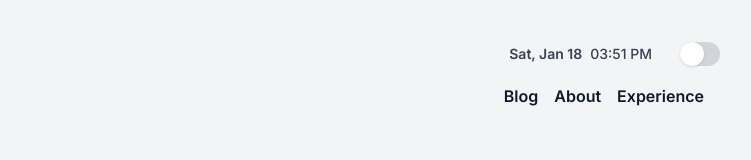
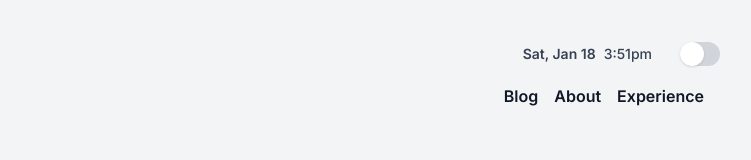
Before and after one commit to elt0nxale/elton, a Next.js app: page / in a window 1280 px wide. Shown: the top 160 px of the page, without its empty margins (272-1023 px from the left). Built offline with nearby package versions, Linux system fonts and the light colour scheme.

Commit message:
fix: hydration error on localDateTime formatting

```diff
--- a/src/app/blog/page.tsx
+++ b/src/app/blog/page.tsx
@@ -13,12 +13,15 @@ interface PostData {
 
 export default function Blog() {
     const [posts, setPosts] = useState<PostData[]>([]);
+    const [loading, setLoading] = useState<boolean>(true);
 
     useEffect(() => {
         async function fetchPosts() {
+            setLoading(true);
             const response = await fetch('/api/posts');
             const data = await response.json();
             setPosts(data);
+            setLoading(false);
         }
         fetchPosts();
     }, []);
@@ -29,7 +32,10 @@ export default function Blog() {
             <p className="mt-6 mb-12 text-lg leading-8 text-gray-400 text-start italic">
                 Attempting to improve my writing skills and hopefully reflecting on the things I wanted to remember as I come across them in my journey.
             </p>
-            {posts.length === 0 ? (
+            {loading ? (
+                <div className="loading-spinner">Loading...</div>
+            ) : (
+                posts.length === 0 ? (
                     <p className="text-gray-900 dark:text-gray-400">Not a single post has been written yet 😰</p>
                 ) : (
                     <ul>
@@ -42,6 +48,7 @@ export default function Blog() {
                             </li>
                         ))}
                     </ul>
+                )
             )}
           </div>
         </Layout>
--- a/src/components/ClockWidget.tsx
+++ b/src/components/ClockWidget.tsx
@@ -8,23 +8,31 @@ export default function ClockWidget() {
       return () => clearInterval(interval);
     }, []);
 
-    const options: Intl.DateTimeFormatOptions = {
-      weekday: "short",
-      day: "numeric",
-      month: "short",
-      hour: "numeric",
-      minute: "numeric",
-      second: "numeric",
+    const formatTime = (date: Date) => {
+      let hours = date.getHours();
+      const minutes = date.getMinutes();
+      const ampm = hours >= 12 ? 'pm' : 'am';
+
+      hours = hours % 12;
+      hours = hours ? hours : 12;
+
+      const minutesStr = minutes < 10 ? `0${minutes}` : minutes;
+
+      return `${hours}:${minutesStr}${ampm}`;
     };
 
     return (
       <div className="flex items-center space-x-2 px-3 py-1 text-sm text-gray-700 dark:text-gray-300">
         <div className="font-semibold">
-            {time.toLocaleDateString(undefined, { weekday: "short", day: "numeric", month: "short" })}
+            {new Intl.DateTimeFormat('en-US', {
+              weekday: "short",
+              day: "numeric",
+              month: "short"
+            }).format(time)}
         </div>
         <div className="font-medium">
-            {time.toLocaleTimeString(undefined, { hour: "2-digit", minute: "2-digit", hour12: true })}
+            {formatTime(time)}
         </div>
       </div>
     );
-  }
+}
```
Lines whose indentation alone changed are shown as unchanged.
